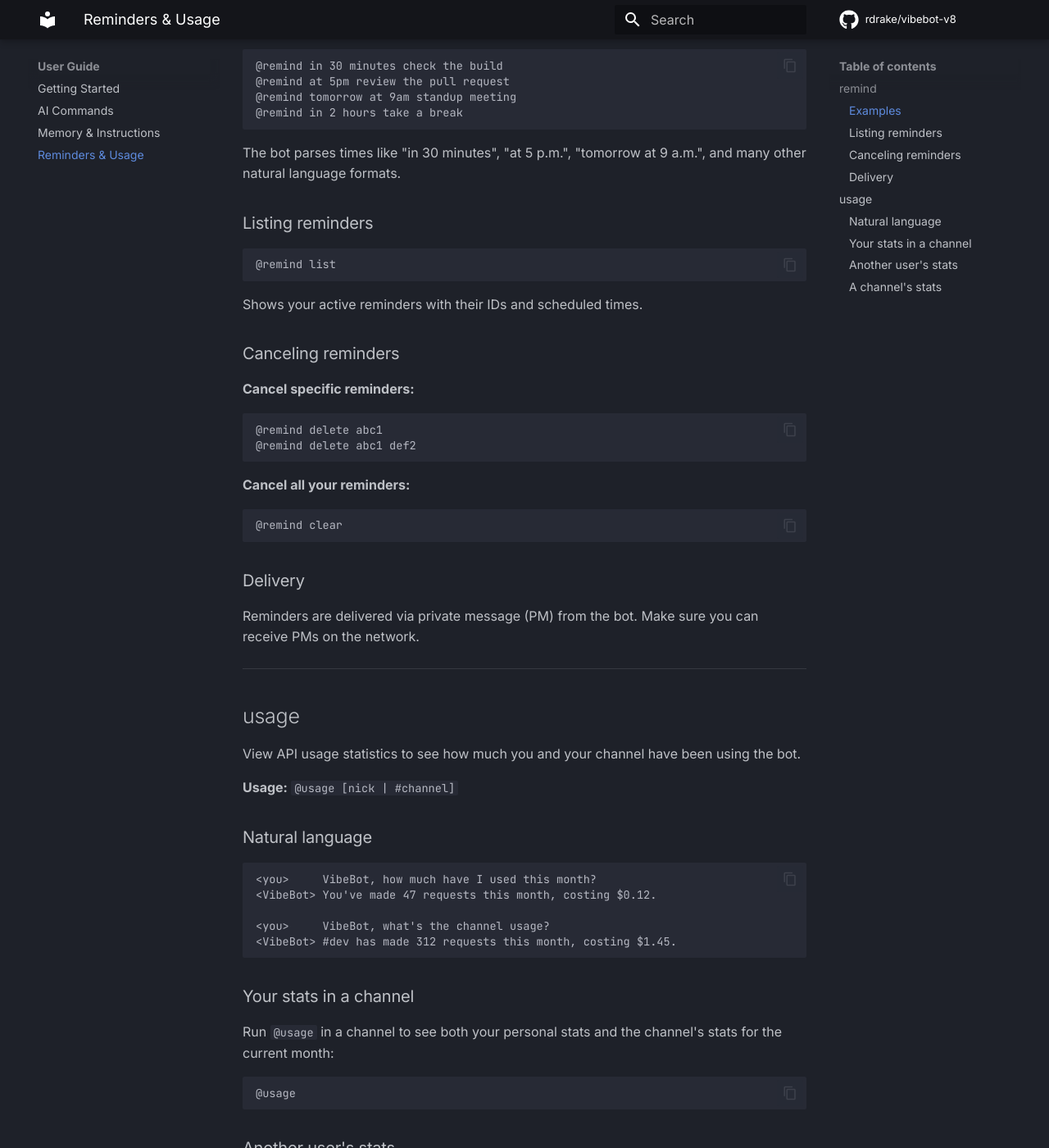
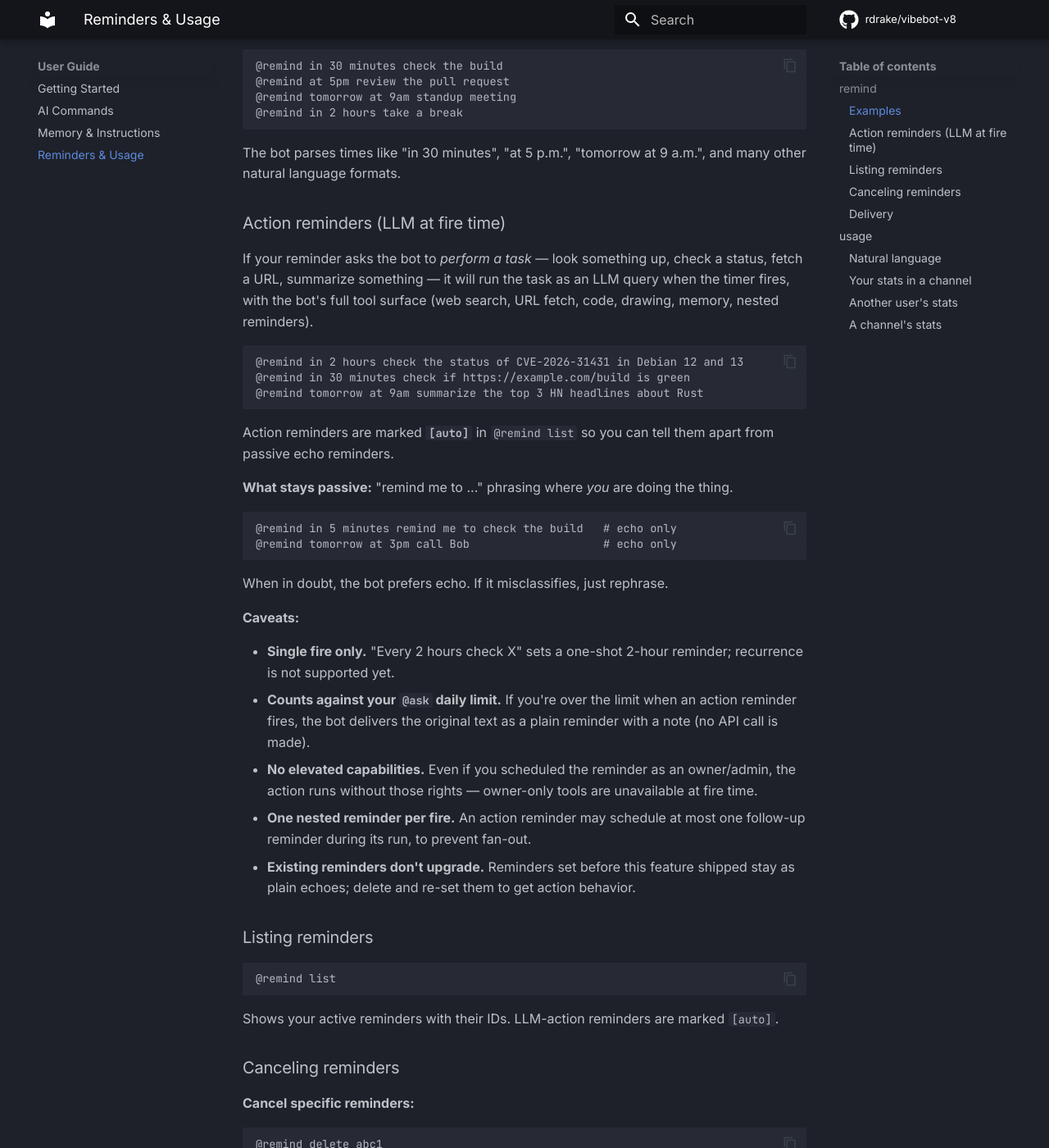
Before and after one commit to rdrake/vibebot-v8, an MkDocs documentation site: the page built from docs/guide/user/reminders-usage.md, in a window 1280 px wide and 1400 px high, scrolled down 826 px. Shown: the whole window at 82% size. Built offline with MkDocs 1.6.1 and Material for MkDocs 9.7.7, drawn with Linux system fonts in a browser that asks for light colours; comment, search, counter and statistics services are not loaded; some of the changed text lies outside the part shown.

Commit message:
docs(reminders): document LLM-action reminders and [auto] marker

````diff
--- a/docs/guide/user/reminders-usage.md
+++ b/docs/guide/user/reminders-usage.md
@@ -5,7 +5,7 @@
 
 ## remind
 
-Set reminders using natural language. When the time comes, the bot delivers the reminder via PM.
+Set reminders using natural language. When the time comes, the bot either echoes your text back or — if you asked it to *do* something — runs that as an LLM query at fire time.
 
 **Usage:** `@remind <natural language time and message>`
 
@@ -35,13 +35,42 @@
 
 The bot parses times like "in 30 minutes", "at 5 p.m.", "tomorrow at 9 a.m.", and many other natural language formats.
 
+### Action reminders (LLM at fire time)
+
+If your reminder asks the bot to *perform a task* — look something up, check a status, fetch a URL, summarize something — it will run the task as an LLM query when the timer fires, with the bot's full tool surface (web search, URL fetch, code, drawing, memory, nested reminders).
+
+```
+@remind in 2 hours check the status of CVE-2026-31431 in Debian 12 and 13
+@remind in 30 minutes check if https://example.com/build is green
+@remind tomorrow at 9am summarize the top 3 HN headlines about Rust
+```
+
+Action reminders are marked **`[auto]`** in `@remind list` so you can tell them apart from passive echo reminders.
+
+**What stays passive:** "remind me to ..." phrasing where *you* are doing the thing.
+
+```
+@remind in 5 minutes remind me to check the build   # echo only
+@remind tomorrow at 3pm call Bob                    # echo only
+```
+
+When in doubt, the bot prefers echo. If it misclassifies, just rephrase.
+
+**Caveats:**
+
+- **Single fire only.** "Every 2 hours check X" sets a one-shot 2-hour reminder; recurrence is not supported yet.
+- **Counts against your `@ask` daily limit.** If you're over the limit when an action reminder fires, the bot delivers the original text as a plain reminder with a note (no API call is made).
+- **No elevated capabilities.** Even if you scheduled the reminder as an owner/admin, the action runs without those rights — owner-only tools are unavailable at fire time.
+- **One nested reminder per fire.** An action reminder may schedule at most one follow-up reminder during its run, to prevent fan-out.
+- **Existing reminders don't upgrade.** Reminders set before this feature shipped stay as plain echoes; delete and re-set them to get action behavior.
+
 ### Listing reminders
 
 ```
 @remind list
 ```
 
-Shows your active reminders with their IDs and scheduled times.
+Shows your active reminders with their IDs. LLM-action reminders are marked `[auto]`.
 
 ### Canceling reminders
 
@@ -60,7 +89,7 @@
 
 ### Delivery
 
-Reminders are delivered via private message (PM) from the bot. Make sure you can receive PMs on the network.
+Reminders are delivered to the channel where you set them, or via private message (PM) if you set the reminder via PM. For PM delivery, make sure you can receive PMs on the network.
 
 ---
 
````
Also changed, not shown: docs/guide/reference/commands.md (+3 -2 lines).
